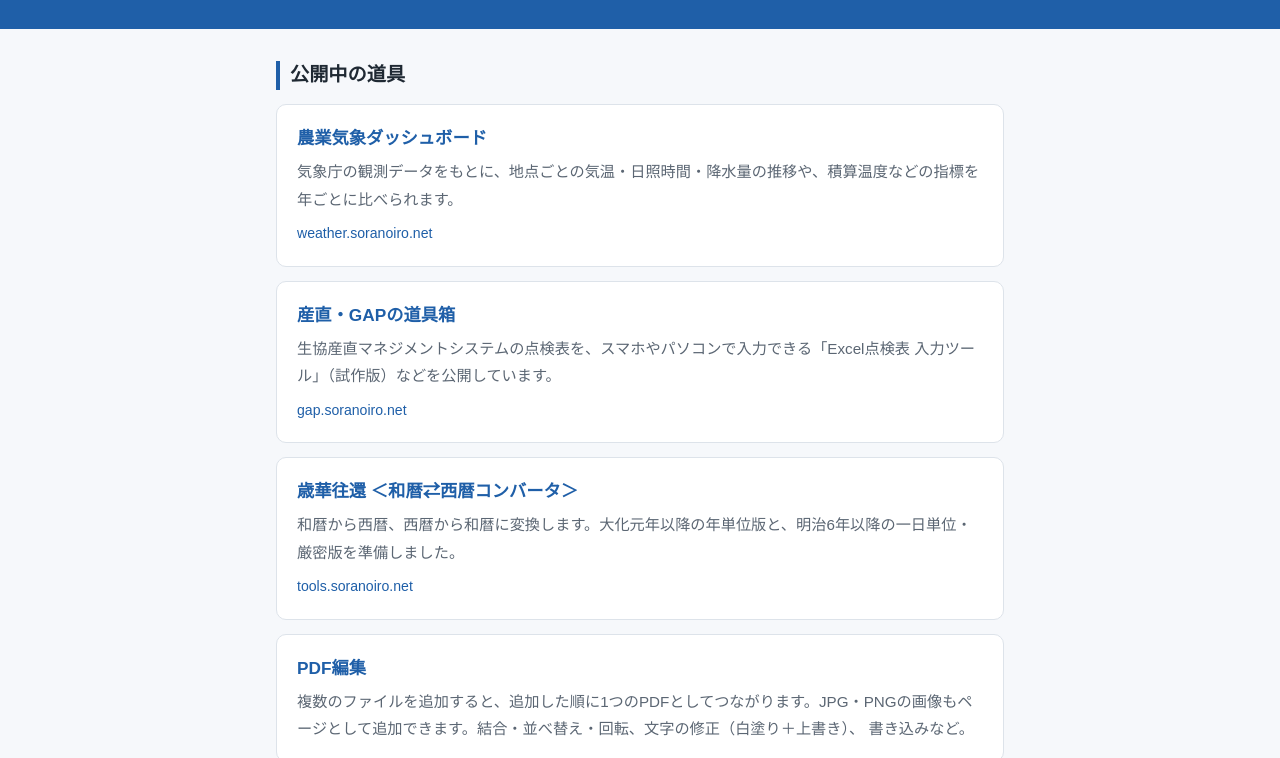
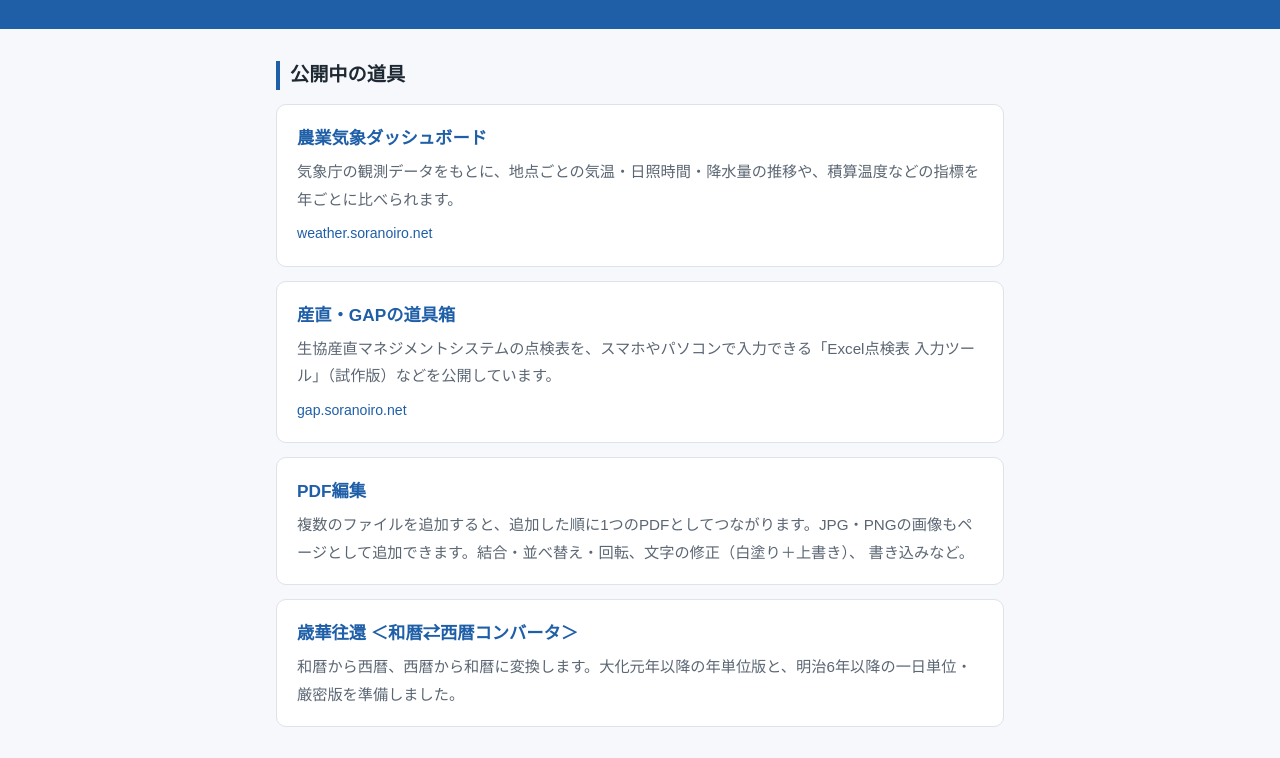
Before and after one commit to soranoiro-net/github.io, a plain HTML site: page index.html in a window 1280 px wide. Shown: the part 133-891 px from the top of the page. Drawn offline with Linux system fonts and the light colour scheme.

Commit message:
Restore 和暦⇄西暦コンバータ link in index.html

```diff
--- a/index.html
+++ b/index.html
@@ -136,16 +136,15 @@
       <p>生協産直マネジメントシステムの点検表を、スマホやパソコンで入力できる「Excel点検表 入力ツール」（試作版）などを公開しています。</p>
       <span class="url">gap.soranoiro.net</span>
     </a>
-    <a class="card" href="https://tools.soranoiro.net/">
-      <h3>歳華往還 ＜和暦⇄西暦コンバータ＞</h3>
-      <p>和暦から西暦、西暦から和暦に変換します。大化元年以降の年単位版と、明治6年以降の一日単位・厳密版を準備しました。</p>
-      <span class="url">tools.soranoiro.net</span>
-    </a>
     <a class="card" href="https://tools.soranoiro.net/pdf-editor.html">
       <h3>PDF編集</h3>
       <p>複数のファイルを追加すると、追加した順に1つのPDFとしてつながります。JPG・PNGの画像もページとして追加できます。結合・並べ替え・回転、文字の修正（白塗り＋上書き）、
 書き込みなど。</p>
      </a>
+    <a class="card" href="https://tools.soranoiro.net/">
+      <h3>歳華往還 ＜和暦⇄西暦コンバータ＞</h3>
+      <p>和暦から西暦、西暦から和暦に変換します。大化元年以降の年単位版と、明治6年以降の一日単位・厳密版を準備しました。</p>
+    </a>
 
  </section>
 
```
